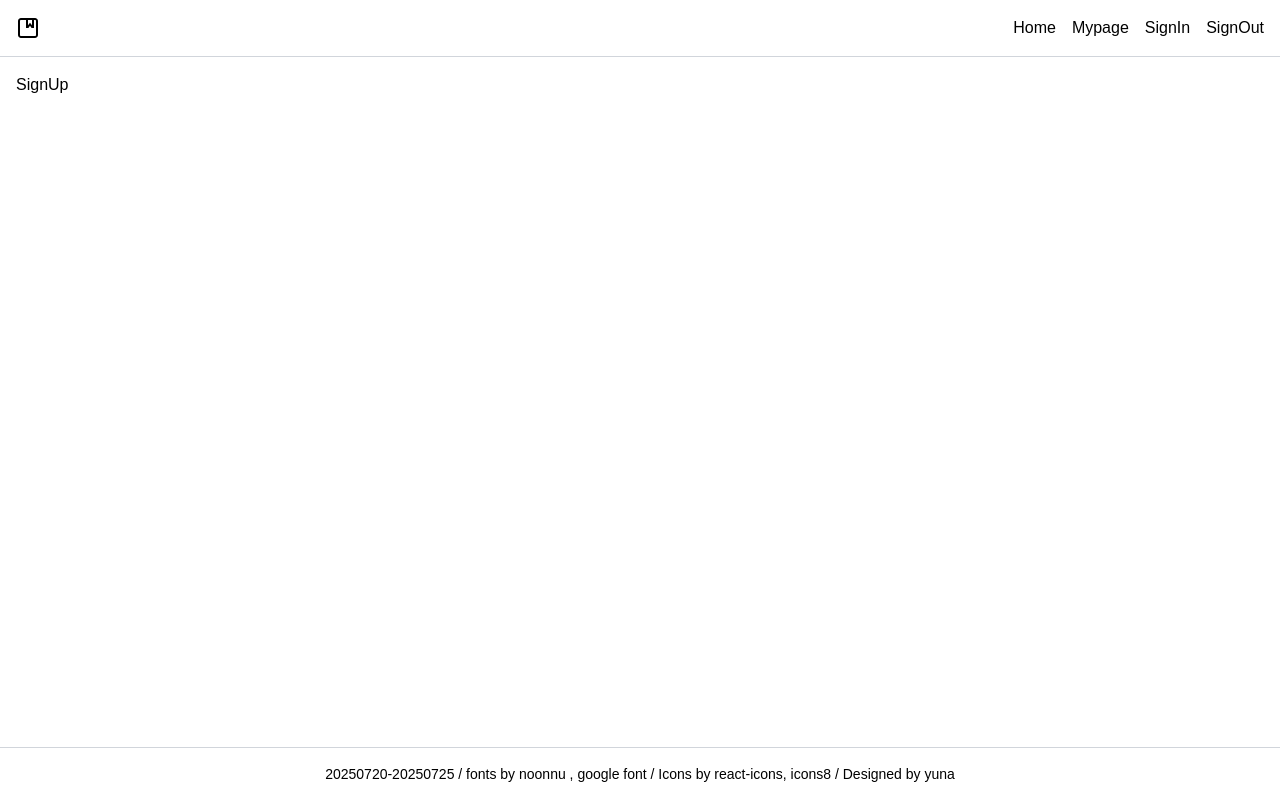
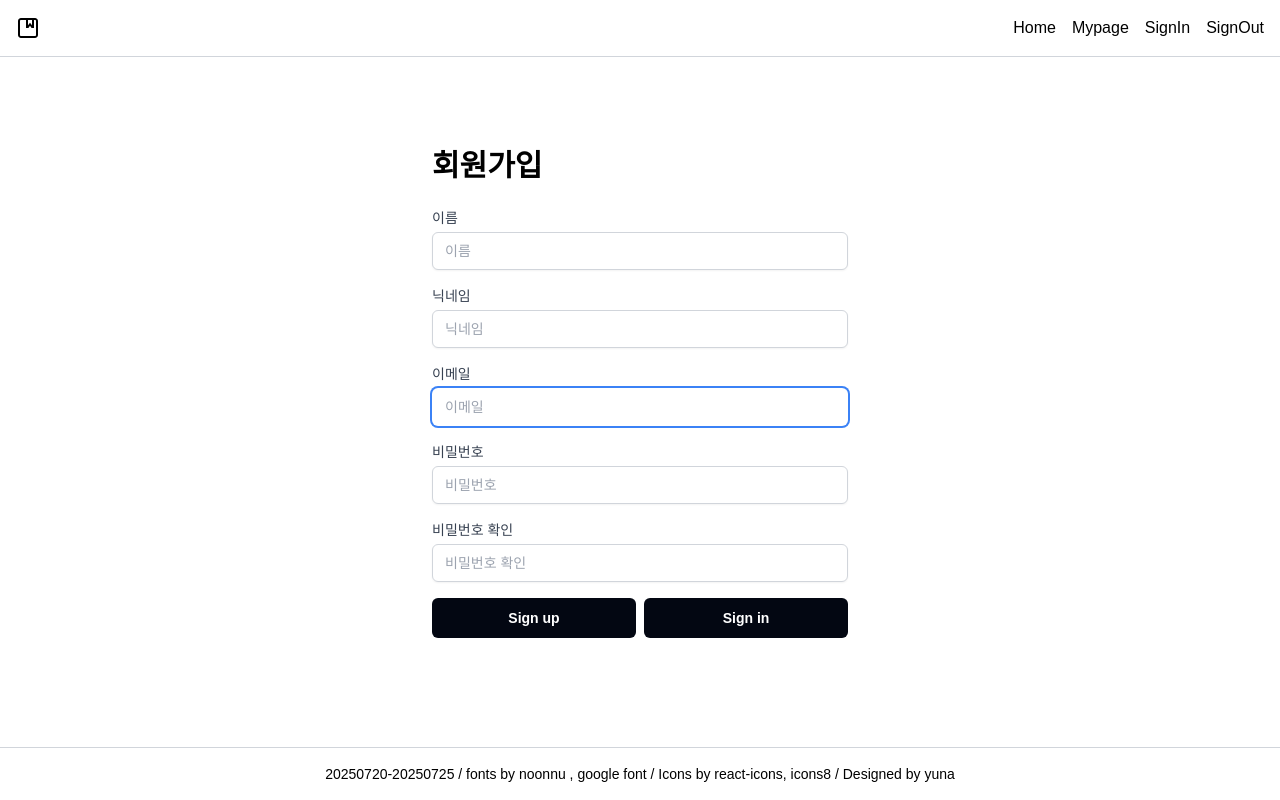
Before and after one commit to yuna-c/newsfeed-app, a React (Vite) app: page /signup in a window 1280 px wide. Built offline with nearby package versions, Linux system fonts and the light colour scheme; no server answers; the database is empty; a web font is replaced by a local one.

Commit message:
add : AuthContext 생성 및 로그인 상태 관리 로직 추가 - Supabase 세션 기반 user 상태 관리 - onAuthStateChange로 자동 로그인/로그아웃 감지 - null 체크 및 예외 대응 강화 - 회원 가입 기능

```diff
--- a/src/context/AuthContext.jsx
+++ b/src/context/AuthContext.jsx
@@ -14,12 +14,6 @@ export const AuthProvider = ({ children }) => {
   const [loading, setLoading] = useState(true);
 
   useEffect(() => {
-    const dummyUser = {
-      id: '67bcfbf9-c083-40c9-9685-2475075ddd16',
-      email: 'cat@naver.com',
-      created_at: '2025-07-18T09:00:00.000Z'
-    };
-
     // profiles : Supabase user 객체 (이메일, 프로필, 닉네임) 가져오기
     const getProfiles = async (user) => {
       if (!user) return;
@@ -34,28 +28,27 @@ export const AuthProvider = ({ children }) => {
           .maybeSingle();
 
         if (error) {
-          console.error('🧠 프로필 쿼리 에러:', error.message);
+          console.error('❌ [getProfiles] 프로필 조회 실패:', error.message);
           setUser(null);
           return;
+        } else if (!profiles) {
+          console.warm('⚠️ [getProfiles] 프로필 데이터 없음 (로그인 전 상태)');
+          setUser(null);
+          return;
+        } else {
+          const userData = { ...profiles, id, email, created_at };
+          console.log('✅ [getProfiles] 프로필 로드 완료:', userData);
+          setUser(userData);
         }
-
-        if (!profiles) {
-          console.log('로그인 전 입니다');
-          setUser(null);
-        }
-
-        const userData = { ...profiles, id, email, created_at };
-        console.log('🧠 프로필 성공 :', userData);
-        setUser(userData);
       } catch (err) {
-        console.error('🚨 예외 발생:', err.message);
+        console.error('🔥 [getProfiles] 예외 발생:', err.message);
         setUser(null);
       } finally {
         setLoading(false);
       }
     };
 
-    getProfiles(dummyUser);
+    getProfiles(user);
     console.log(user);
 
     // session : 로그인/로그아웃 세션 가져오기
@@ -66,21 +59,22 @@ export const AuthProvider = ({ children }) => {
           error
         } = await supabase.auth.getSession();
 
-        if (error) {
-          console.error('🧠 프로필 세션 에러:', error.message);
+        if (error || !session) {
+          console.error('❌ [getSession] 세션 조회 실패:', error.message);
           setUser(null);
           return;
         }
 
         if (!session) {
-          console.log('🧠 로그아웃(세션 없음)', session);
+          console.log('ℹ️ [getSession] 현재 세션 없음 (로그아웃 상태)', session);
           setUser(null);
           return;
+        } else if (session.user) {
+          await getProfiles(session.user);
         }
-
-        if (session.user) await getProfiles(session.user);
+        setLoading(false);
       } catch (err) {
-        console.error('🚨 예외 발생 (getSession):', err.message);
+        console.error('🔥 [getSession] 예외 발생:', err.message);
         setUser(null);
       } finally {
         setLoading(false);
@@ -92,8 +86,10 @@ export const AuthProvider = ({ children }) => {
     // onAuthStateChange : 로그인/로그아웃 시 session을 기반으로 사용자 정보 업데이트
     const { data: authListener } = supabase.auth.onAuthStateChange((_error, session) => {
       if (session?.user) {
+        console.info('🔄 [AuthChange] 로그인 감지됨 → 프로필 갱신');
         getProfiles(session.user);
       } else {
+        console.info('🔒 [AuthChange] 로그아웃 감지됨 → 유저 초기화');
         setUser(null);
         setLoading(false);
       }
@@ -105,5 +101,40 @@ export const AuthProvider = ({ children }) => {
     };
   }, []);
 
-  return <AuthContext.Provider value={{ user, setUser }}>{!loading && children}</AuthContext.Provider>;
+  const signUp = async (info) => {
+    const { data, error } = await supabase.auth.signUp(info);
+
+    if (error) {
+      // return {객체} : 확장성 + 명시성 + 유지보수
+      console.error('❌ [signUp] 회원가입 실패:', error.message);
+      return { error };
+    }
+    return { data };
+  };
+
+  const signIn = async (info) => {
+    const { data, error } = await supabase.auth.signInWithPassword(info);
+
+    if (error) {
+      console.error('❌ [signIn] 로그인 실패:', error.message);
+      return { error };
+    }
+    return { data };
+  };
+
+  const signOut = async () => {
+    const { _data, error } = await supabase.auth.signOut();
+
+    if (error) {
+      console.error('❌ [signOut] 로그아웃 실패:', error.message);
+    } else {
+      console.log('✅ [signOut] 로그아웃 완료');
+      setUser(null);
+    }
+  };
+  return (
+    <AuthContext.Provider value={{ user, setUser, signUp, signIn, signOut }}>
+      {!loading && children}
+    </AuthContext.Provider>
+  );
 };
--- a/src/pages/auth/SignUp.jsx
+++ b/src/pages/auth/SignUp.jsx
@@ -1,7 +1,161 @@
-import React from 'react';
+import { useContext, useState } from 'react';
+import { AuthContext } from '../../context/AuthContext';
+import { Link, useNavigate } from 'react-router-dom';
 
 function SignUp() {
-  return <div>SignUp</div>;
+  const navigate = useNavigate();
+  const { signUp } = useContext(AuthContext);
+
+  const [formData, setFormData] = useState({
+    email: '',
+    username: '',
+    nickname: '',
+    password: '',
+    confirmPassword: '',
+    avatarUrl: null
+  });
+
+  const onChange = (e) => {
+    const { name, value } = e.target;
+    setFormData((prev) => ({ ...prev, [name]: value }));
+  };
+
+  const onSubmit = async (e) => {
+    e.preventDefault();
+
+    try {
+      const { data, error } = await signUp({
+        email: formData.email,
+        password: formData.password,
+        options: {
+          data: {
+            user_name: formData.username,
+            nick_name: formData.nickname,
+            avatar_url: formData.avatarUrl
+          }
+        }
+      });
+
+      if (error) {
+        setErrors({ email: '회원가입 오류: ' + error.message });
+        console.error('🚨 회원가입 오류:', error);
+        console.log(error);
+        return;
+      }
+
+      alert('회원가입 완료!');
+      console.log('회원가입 성공', data);
+      navigate('/signin');
+    } catch (err) {
+      console.error('🚨 회원가입 오류:', err.message);
+    }
+  };
+
+  return (
+    <section className="flex items-center justify-center min-h-[calc(100vh-10rem)]">
+      <article className="w-full space-y-6 xl:w-1/3">
+        <h2 className="text-3xl font-extrabold">회원가입</h2>
+
+        <form onSubmit={onSubmit} className="space-y-4">
+          <fieldset className="flex flex-col">
+            <label htmlFor="username" className="mb-1 text-sm font-medium text-gray-700">
+              이름
+            </label>
+
+            <input
+              type="text"
+              id="username"
+              name="username"
+              value={formData.username}
+              placeholder="이름"
+              onChange={onChange}
+              className={`w-full px-3 py-2 text-sm border border-gray-300 rounded-md shadow-sm focus:outline-none focus:ring-2 focus:ring-blue-500 focus:border-transparent`}
+            />
+          </fieldset>
+
+          <fieldset className="flex flex-col">
+            <label htmlFor="nickname" className="mb-1 text-sm font-medium text-gray-700">
+              닉네임
+            </label>
+            <input
+              type="text"
+              id="nickname"
+              name="nickname"
+              value={formData.nickname}
+              placeholder="닉네임"
+              onChange={onChange}
+              className={`w-full px-3 py-2 text-sm border border-gray-300 rounded-md shadow-sm focus:outline-none focus:ring-2 focus:ring-blue-500 focus:border-transparent `}
+            />
+          </fieldset>
+
+          <fieldset className="flex flex-col">
+            <label htmlFor="email" className="mb-1 text-sm font-medium text-gray-700">
+              이메일
+            </label>
+
+            <input
+              type="email"
+              id="email"
+              name="email"
+              value={formData.email}
+              placeholder="이메일"
+              onChange={onChange}
+              className={`w-full px-3 py-2 text-sm border border-gray-300 rounded-md shadow-sm focus:outline-none focus:ring-2 focus:ring-blue-500 focus:border-transparent `}
+              autoFocus
+            />
+          </fieldset>
+
+          <fieldset className="flex flex-col">
+            <label htmlFor="password" className="mb-1 text-sm font-medium text-gray-700">
+              비밀번호
+            </label>
+
+            <input
+              type="password"
+              id="password"
+              name="password"
+              value={formData.password}
+              placeholder="비밀번호"
+              onChange={onChange}
+              className={`w-full px-3 py-2 text-sm border border-gray-300 rounded-md shadow-sm focus:outline-none focus:ring-2 focus:ring-blue-500 focus:border-transparent `}
+            />
+          </fieldset>
+
+          <fieldset className="flex flex-col">
+            <label htmlFor="confirmPassword" className="mb-1 text-sm font-medium text-gray-700">
+              비밀번호 확인
+            </label>
+
+            <input
+              type="password"
+              id="confirmPassword"
+              name="confirmPassword"
+              value={formData.confirmPassword}
+              placeholder="비밀번호 확인"
+              onChange={onChange}
+              className={`w-full px-3 py-2 text-sm border border-gray-300 rounded-md shadow-sm focus:outline-none focus:ring-2 focus:ring-blue-500 focus:border-transparent `}
+            />
+          </fieldset>
+
+          <div className="flex w-full gap-2">
+            <button
+              type="submit"
+              className="inline-flex justify-center w-1/2 px-4 py-2 font-semibold text-white rounded-md text-sm/6 bg-gray-950 hover:bg-gray-800 focus-visible:outline-2 focus-visible:outline-offset-2 focus-visible:outline-gray-950"
+            >
+              Sign up
+            </button>
+
+            <Link
+              to="/signin"
+              className="inline-flex justify-center w-1/2 px-4 py-2 font-semibold text-white rounded-md text-sm/6 bg-gray-950 hover:bg-gray-800 focus-visible:outline-2 focus-visible:outline-offset-2 focus-visible:outline-gray-950/"
+            >
+              Sign in
+            </Link>
+          </div>
+        </form>
+      </article>
+    </section>
+  );
 }
 
 export default SignUp;
```
